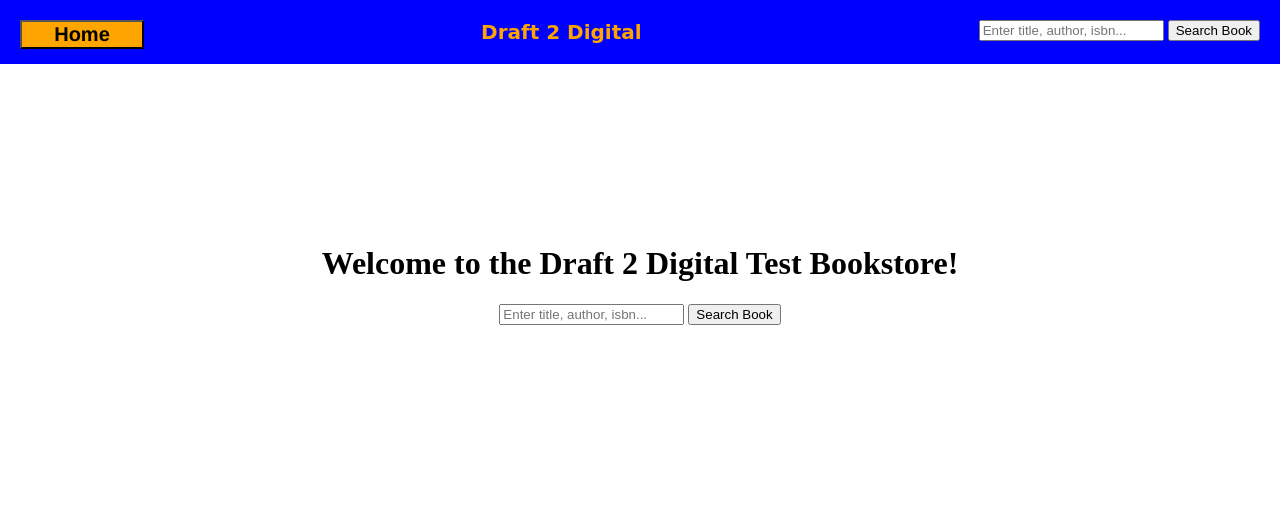
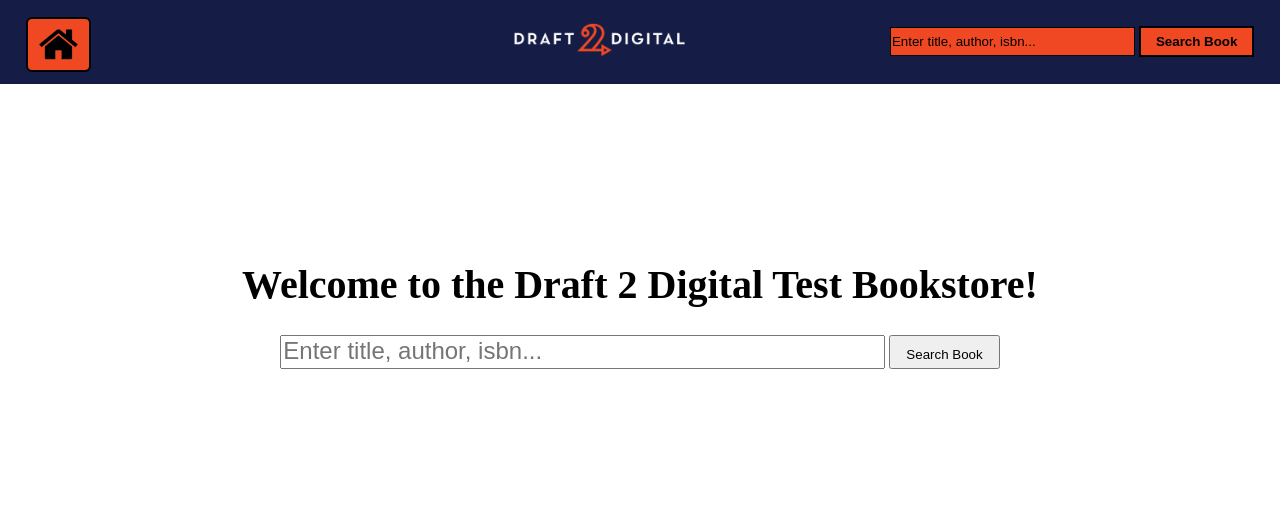
Before and after one commit to PrestonCman/ocadventure, a Django app: page /store/ in a window 1280 px wide. Shown: the top 518 px of the page. Run offline with Django 3.2, Linux system fonts and the light colour scheme.

Commit message:
Updated the Menu Bar and Home Page!

```diff
--- a/testBookstore/store/static/css/styles.css
+++ b/testBookstore/store/static/css/styles.css
@@ -11,8 +11,25 @@
 }
 */
 .home {
-    padding: 160px;
+    padding: 150px 100px;
     text-align: center;
+}
+
+.google {
+    font-size: 40px;
+}
+
+.google_button {
+    padding: 10px 15px 5px;
+}
+
+.google_input {
+    padding: 10px 300px 5px 1px;
+    width: 300px;
+}
+
+.google_input::placeholder {
+    font-size: 180%;
 }
 
 body {
@@ -21,17 +38,19 @@ body {
 
 .home_btn {
     text-align: center;
-    font-size: 20px;
     font-weight: bold;
     font-family: Helvetica;
-    background-color: orange;
+    background-color: #ef4823;
     float: left;
-    width: 10%;
+    width: 4%;
+    margin: 1.3% 1% 2% 2%;
+    padding: 5px;
+    border-radius: 6px;
+    border: 2px solid black;
 }
 
 .header {
-    background-color: blue;
-    padding: 20px;
+    background-color: #151d47;
     text-align: center;
 }
 
@@ -40,14 +59,32 @@ body {
 }
 
 .D2D {
-    color: orange;
     text-align: center;
-    font-size: 20px;
-    font-family: cursive;
+    width: 15%;
+    margin-left: 18%;
 }
 
 .search_bar {
     float: right;
+    margin: 2%;
+}
+
+.search_bar #search_button {
+    font-weight: bold;
+    border: 2px solid black;
+    background-color: #ef4823;
+    padding: 6px 15px;
+}
+
+.search_bar #user_search {
+    border: 1px solid black;
+    background-color: #ef4823;
+    padding: 6px 65px 6px 1px;
+
+}
+
+.search_bar #user_search::placeholder {
+    color: black;
 }
 
 .search {
--- a/testBookstore/store/templates/base_store.html
+++ b/testBookstore/store/templates/base_store.html
@@ -6,13 +6,14 @@
 </head>
 <div class="header">
     <form action="{% url 'home' %}" method="GET">
-      <input class="home_btn" type="submit" value="Home" formaction="{% url 'home' %}">
+      <input class="home_btn" type="image" src="{% static 'images/home-button.png' %}" alt="Home">
     </form>
+    {% load static %}
+    <img class="D2D" src="{% static 'images/d2d-logo-BlueBG.png'%}" alt="Draft 2 Digital">
     <form action="{% url 'search' %}" method="GET">
-      <h3 class="D2D">Draft 2 Digital</h3>
       <div class="search_bar">
-        <input name="q" type="text" placeholder="Enter title, author, isbn...">
-        <input type="submit" value="Search Book">
+        <input id="user_search" name="q" type="text" placeholder="Enter title, author, isbn...">
+        <input id="search_button" type="submit" value="Search Book">
       </div>
     </form>
 </div>
--- a/testBookstore/store/templates/store/home.html
+++ b/testBookstore/store/templates/store/home.html
@@ -2,10 +2,10 @@
 
 {% block content %}
 <div class="home">
-      <h1>Welcome to the Draft 2 Digital Test Bookstore!</h1>
+      <h1 class="google">Welcome to the Draft 2 Digital Test Bookstore!</h1>
       <form action="{% url 'search' %}" method="GET">
-          <input name="q" type="text" placeholder="Enter title, author, isbn...">
-          <input type="submit" value="Search Book">
+          <input class="google_input" name="q" type="text" placeholder="Enter title, author, isbn...">
+          <input class="google_button" type="submit" value="Search Book">
       </form>
 </div>
 {% endblock %}
```
Also changed, not shown: testBookstore/store/static/images/d2d-logo-BlueBG.png (added), testBookstore/store/static/images/home-button.png (added).
